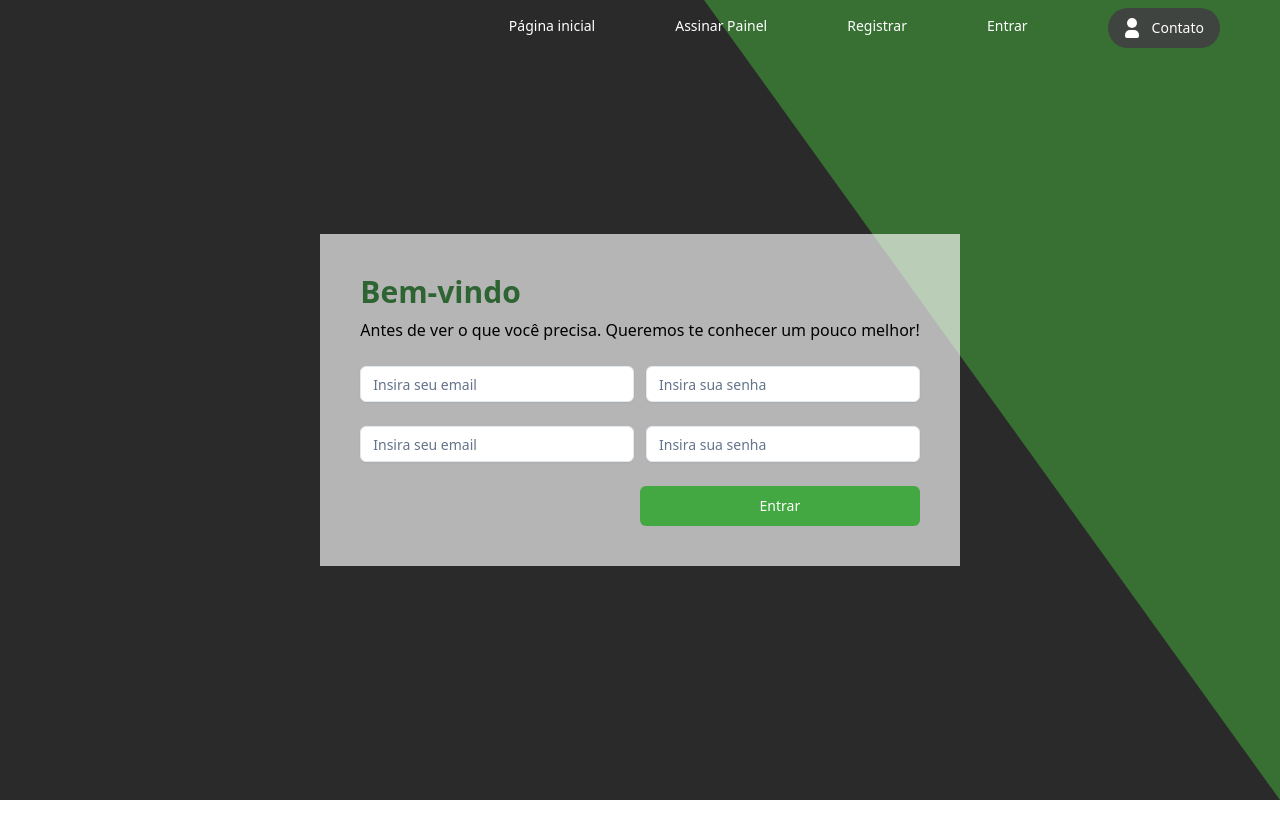
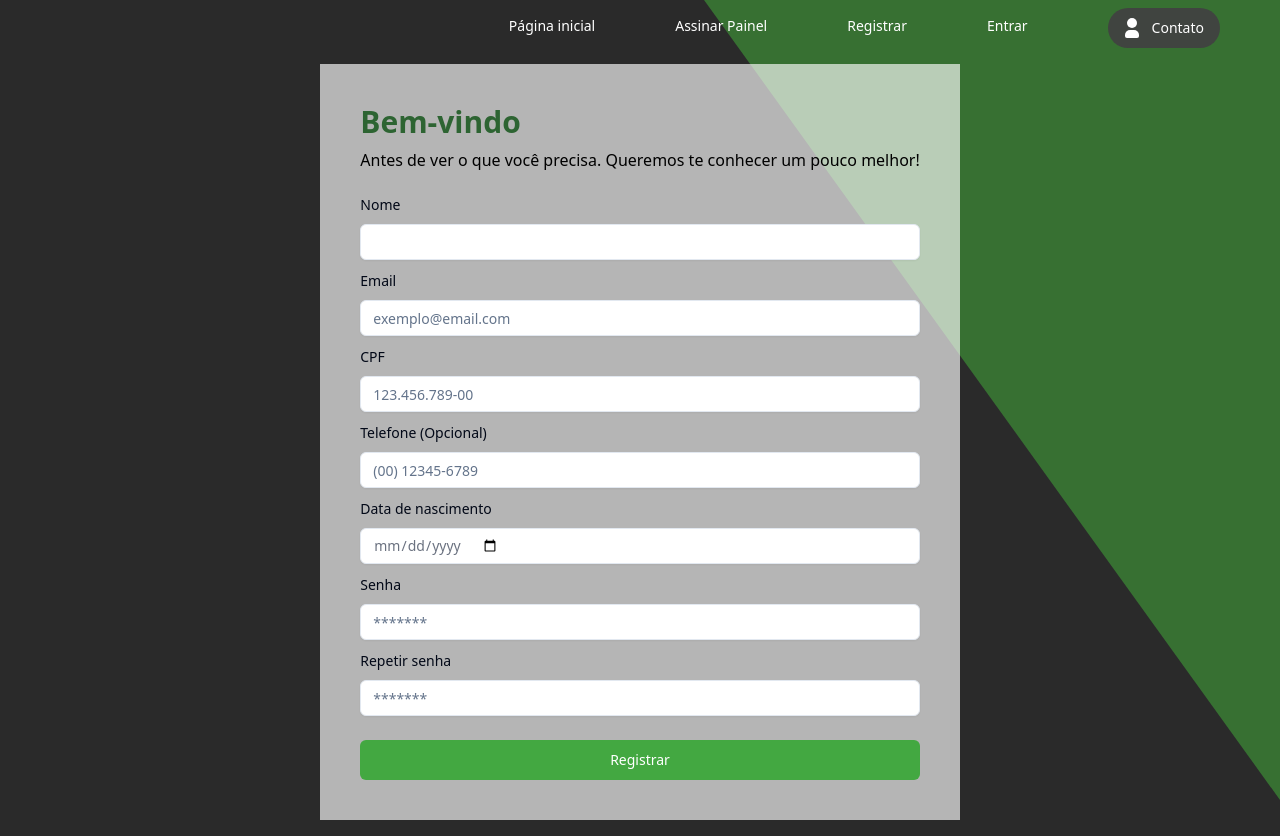
Before and after one commit to gabrielss2406/ConnectFarm-WebAPP, a Next.js app in the folder connectfarmpainel/: page /register in a window 1280 px wide. Before the commit the page ends 800 px from the top, so only its background shows below. Built offline with nearby package versions, Linux system fonts and the light colour scheme; no server answers.

Commit message:
feat: register working with api

```diff
--- /dev/null
+++ b/connectfarmpainel/src/components/shared/components/sonner.tsx
@@ -0,0 +1,28 @@
+"use client"
+
+import { Toaster as Sonner } from "sonner"
+
+type ToasterProps = React.ComponentProps<typeof Sonner>
+
+const Toaster = ({ ...props }: ToasterProps) => {
+
+	return (
+		<Sonner
+			className='toaster group'
+			toastOptions={{
+				classNames: {
+					toast:
+						"group toast group-[.toaster]:bg-background group-[.toaster]:text-foreground group-[.toaster]:border-border group-[.toaster]:shadow-lg",
+					description: "group-[.toast]:text-muted-foreground",
+					actionButton:
+						"group-[.toast]:bg-primary group-[.toast]:text-primary-foreground",
+					cancelButton:
+						"group-[.toast]:bg-muted group-[.toast]:text-muted-foreground",
+				},
+			}}
+			{...props}
+		/>
+	)
+}
+
+export { Toaster }
--- a/connectfarmpainel/src/components/shared/ui/input.tsx
+++ b/connectfarmpainel/src/components/shared/ui/input.tsx
@@ -1,25 +1,27 @@
-import * as React from "react"
+import * as React from "react";
+import { cn } from "@/lib/utils";
 
-import { cn } from "@/lib/utils"
-
-export interface InputProps
-  extends React.InputHTMLAttributes<HTMLInputElement> {}
+export interface InputProps extends React.InputHTMLAttributes<HTMLInputElement> {
+  isInvalid?: boolean;
+}
 
 const Input = React.forwardRef<HTMLInputElement, InputProps>(
-  ({ className, type, ...props }, ref) => {
+  ({ className, type, isInvalid, ...props }, ref) => {
+
     return (
       <input
         type={type}
         className={cn(
-          "flex h-9 w-full rounded-md border border-input px-3 py-1 text-sm shadow-sm transition-colors file:border-0 file:bg-transparent file:text-sm file:font-medium placeholder:text-muted-foreground focus-visible:outline-none focus-visible:ring-1 focus-visible:ring-ring disabled:cursor-not-allowed disabled:opacity-50",
+          "flex h-9 w-full rounded-md border px-3 py-1 text-sm shadow-sm transition-colors file:border-0 file:bg-transparent file:text-sm file:font-medium placeholder:text-muted-foreground focus-visible:outline-none focus-visible:ring-1 focus-visible:ring-ring disabled:cursor-not-allowed disabled:opacity-50",
+          isInvalid ? "border-red-500 border-2" : "border-input",
           className
         )}
         ref={ref}
         {...props}
       />
-    )
+    );
   }
-)
-Input.displayName = "Input"
+);
+Input.displayName = "Input";
 
-export { Input }
+export { Input };
--- a/connectfarmpainel/src/forms/LoginForm.tsx
+++ b/connectfarmpainel/src/forms/LoginForm.tsx
@@ -1,6 +1,5 @@
 import { Input } from "@/components/shared/ui/input";
-import { Form, FormControl, FormDescription, FormField, FormItem, FormLabel, FormMessage } from "@/components/shared/ui/form";
-import { z } from "zod";
+import { Form, FormControl, FormField, FormItem, FormLabel, FormMessage } from "@/components/shared/ui/form";
 import { useForm } from 'react-hook-form';
 import { zodResolver } from "@hookform/resolvers/zod";
 import { Button } from "@/components/shared/ui/button";
@@ -8,6 +7,7 @@ import { LoginSchema, LoginType } from "@/schemas/User";
 import { UserService } from "@/services/user";
 import { useState } from "react";
 import { ButtonCustom } from "@/components/shared/ui/button-custom";
+import { toast } from "sonner";
 
 export default function LoginForm() {
   const [loading, setLoading] = useState(false);
@@ -22,9 +22,9 @@ export default function LoginForm() {
     setLoading(true);
     try {
       const response = await userService.login(values.email, values.password);
-          console.log('Login successful', response);
+      toast.success("Usuário logado com sucesso!")
     } catch (error) {
-          console.error('Erro ao fazer login:', error);
+      toast.error("Erro ao fazer login!")
     } finally {
       setLoading(false);
     }
@@ -49,8 +49,8 @@ export default function LoginForm() {
                 />
               </FormControl>
               <div className="flex flex-row justify-between">
-                    <div className="min-h-[1.25rem]"/>
-                    <FormMessage className="absolute"/>
+                <div className="min-h-[1.25rem]" />
+                <FormMessage className="absolute" />
               </div>
             </FormItem>
           )}
@@ -68,8 +68,8 @@ export default function LoginForm() {
                 />
               </FormControl>
               <div className="flex flex-row justify-between">
-                    <div className="min-h-[1.25rem]"/>
-                    <FormMessage className="absolute"/>
+                <div className="min-h-[1.25rem]" />
+                <FormMessage className="absolute" />
               </div>
             </FormItem>
           )}
--- a/connectfarmpainel/src/forms/RegisterForm.tsx
+++ b/connectfarmpainel/src/forms/RegisterForm.tsx
@@ -2,46 +2,130 @@ import { Input } from "@/components/shared/ui/input";
 import { Form, FormControl, FormField, FormItem, FormLabel, FormMessage } from "@/components/shared/ui/form";
 import { useForm } from 'react-hook-form';
 import { zodResolver } from "@hookform/resolvers/zod";
-import { Button } from "@/components/shared/ui/button";
-import { LoginSchema, LoginType } from "@/schemas/User";
+import { RegisterSchema, RegisterType } from "@/schemas/User";
+import { maskToCpf, maskToPhone } from "@/helpers/mask";
+import { ButtonCustom } from "@/components/shared/ui/button-custom";
+import { useState } from "react";
 import { UserService } from "@/services/user";
+import { toast } from "sonner"
+import { useRouter } from "next/navigation";
 
 export default function RegisterForm() {
+  const [loading, setLoading] = useState(false);
+	const router = useRouter()
 
-    const form = useForm<LoginType>({
+  const form = useForm<RegisterType>({
     mode: "all",
-        resolver: zodResolver(LoginSchema),
+    resolver: zodResolver(RegisterSchema),
   })
 
-      async function onSubmit(values: LoginType) {
-        console.log("submit")
+  async function onSubmit(values: RegisterType) {
+    const userService = new UserService();
+    setLoading(true);
+    try {
+      const response = await userService.register(values);
+      toast.success("Usuário criado com sucesso!")
+      router.push("/login")
+    } catch (error) {
+      toast.error("Erro ao criar usuário")
+    } finally {
+      setLoading(false);
+    }
   }
 
   return (
     <Form {...form}>
-          <form onSubmit={form.handleSubmit(onSubmit)} className="h-full p-10  space-y-6 flex flex-col">
-            <FormLabel className="flex flex-col text-3xl text-[#2D6432] gap-2 font-bold">
+      <form onSubmit={form.handleSubmit(onSubmit)} className="h-full p-10 space-y-2 flex flex-col">
+        <FormLabel className="flex flex-col text-3xl text-[#2D6432] gap-2 font-bold mb-3">
           Bem-vindo
           <div className="text-base pt-0 text-black font-normal">
             Antes de ver o que você precisa. Queremos te conhecer um pouco melhor!
           </div>
         </FormLabel>
 
-            <div className="flex gap-3 flex-row max-sm:flex-wrap">
+        <FormField
+          control={form.control}
+          name="name"
+          render={({ field }) => (
+            <FormItem className='w-full'>
+              <FormLabel>Nome</FormLabel>
+              <FormControl>
+                <Input
+                  type="text"
+                  isInvalid={!!form.formState.errors.name}
+                  {...field}
+                />
+              </FormControl>
+            </FormItem>
+          )}
+        />
         <FormField
           control={form.control}
           name="email"
           render={({ field }) => (
             <FormItem className='w-full'>
+              <FormLabel>Email</FormLabel>
               <FormControl>
                 <Input
-                        placeholder="Insira seu email"
+                  placeholder="exemplo@email.com"
                   type="email"
-                        className="w-full"
+                  isInvalid={!!form.formState.errors.email}
                   {...field}
                 />
               </FormControl>
-                    <FormMessage />
+            </FormItem>
+          )}
+        />
+        <FormField
+          control={form.control}
+          name="cpf"
+          render={({ field }) => (
+            <FormItem className='w-full'>
+              <FormLabel>CPF</FormLabel>
+              <FormControl>
+                <Input
+                  placeholder="123.456.789-00"
+                  type="text"
+                  isInvalid={!!form.formState.errors.cpf}
+                  value={maskToCpf(field.value)}
+                  onChange={field.onChange}
+                />
+              </FormControl>
+            </FormItem>
+          )}
+        />
+        <FormField
+          control={form.control}
+          name="phone"
+          render={({ field }) => (
+            <FormItem className='w-full'>
+              <FormLabel>Telefone (Opcional)</FormLabel>
+              <FormControl>
+                <Input
+                  placeholder="(00) 12345-6789"
+                  type="text"
+                  isInvalid={!!form.formState.errors.phone}
+                  value={maskToPhone(field.value)}
+                  onChange={field.onChange}
+                />
+              </FormControl>
+            </FormItem>
+          )}
+        />
+        <FormField
+          control={form.control}
+          name="birth"
+          render={({ field }) => (
+            <FormItem className='w-full'>
+              <FormLabel>Data de nascimento</FormLabel>
+              <FormControl>
+                <Input
+                  className={field.value ? "text-black" : "text-gray-500"}
+                  onChange={field.onChange}
+                  type="date"
+                  isInvalid={!!form.formState.errors.birth}
+                />
+              </FormControl>
             </FormItem>
           )}
         />
@@ -50,10 +134,29 @@ export default function RegisterForm() {
           name="password"
           render={({ field }) => (
             <FormItem className='w-full'>
+              <FormLabel>Senha</FormLabel>
               <FormControl>
                 <Input
-                        placeholder="Insira sua senha"
+                  placeholder="*******"
                   type="password"
+                  isInvalid={!!form.formState.errors.password}
+                  {...field}
+                />
+              </FormControl>
+            </FormItem>
+          )}
+        />
+        <FormField
+          control={form.control}
+          name="confirmPassword"
+          render={({ field }) => (
+            <FormItem className='w-full'>
+              <FormLabel>Repetir senha</FormLabel>
+              <FormControl>
+                <Input
+                  placeholder="*******"
+                  type="password"
+                  isInvalid={!!form.formState.errors.confirmPassword}
                   {...field}
                 />
               </FormControl>
@@ -61,47 +164,8 @@ export default function RegisterForm() {
             </FormItem>
           )}
         />
-            </div>
-
-            <div className="flex gap-3 flex-row max-sm:flex-wrap">
-              <FormField
-                control={form.control}
-                name="email"
-                render={({ field }) => (
-                  <FormItem className='w-full'>
-                    <FormControl>
-                      <Input
-                        placeholder="Insira seu email"
-                        type="email"
-                        className="w-full"
-                        {...field}
-                      />
-                    </FormControl>
-                    <FormMessage />
-                  </FormItem>
-                )}
-              />
-              <FormField
-                control={form.control}
-                name="password"
-                render={({ field }) => (
-                  <FormItem className='w-full'>
-                    <FormControl>
-                      <Input
-                        placeholder="Insira sua senha"
-                        type="password"
-                        {...field}
-                      />
-                    </FormControl>
-                    <FormMessage />
-                  </FormItem>
-                )}
-              />
-            </div>
-
-            <div className="flex justify-end w-full gap-4">
-              <Button className="w-1/2" variant={"secondary"} type="submit">Entrar</Button>
-            </div>
+        <span className="h-2"></span>
+        <ButtonCustom className="w-full" variant={"secondary"} type="submit" isLoading={loading}>Registrar</ButtonCustom>
       </form>
     </Form>
   )
--- /dev/null
+++ b/connectfarmpainel/src/helpers/mask.ts
@@ -0,0 +1,18 @@
+export const maskToCpf = (value: string | undefined): string => {
+  if (!value) return "";
+  return value
+    .replace(/\D/g, "")
+    .replace(/(\d{3})(\d)/, "$1.$2")
+    .replace(/(\d{3})(\d)/, "$1.$2")
+    .replace(/(\d{3})(\d{1,2})/, "$1-$2")
+    .replace(/(-\d{2})\d+?$/, "$1");
+};
+
+export const maskToPhone = (value: string | undefined): string => {
+  if (!value) return "";
+  return value
+    .replace(/\D/g, "")
+    .replace(/^(\d{2})(\d)/, "($1) $2")
+    .replace(/(\d{5})(\d)/, "$1-$2")
+    .replace(/(-\d{4})\d+?$/, "$1");
+};
--- a/connectfarmpainel/src/pages/_app.tsx
+++ b/connectfarmpainel/src/pages/_app.tsx
@@ -1,5 +1,7 @@
+import { Toaster } from "@/components/shared/components/sonner";
 import Sidebar from "@/components/Sidebar/Sidebar";
 import "@/styles/globals.css";
+import { CircleCheck, CircleX, Info, Loader2, TriangleAlert } from "lucide-react";
 import type { AppProps } from "next/app";
 import { useRouter } from "next/router";
 
@@ -11,6 +13,22 @@ export default function App({ Component, pageProps }: AppProps) {
   const shouldRenderSidebar = !pagesWithoutSidebar.includes(router.pathname);
 
   return (
+    <>
+      <Toaster
+					visibleToasts={3}
+					duration={2000}
+					theme='dark'
+					position='top-center'
+					closeButton
+					richColors
+					icons={{
+						success: <CircleCheck />,
+						info: <Info />,
+						error: <CircleX />,
+						warning: <TriangleAlert />,
+						loading: <Loader2 className='animate-spin' />,
+					}}
+				/>
       <div className="flex bg-white">
         {shouldRenderSidebar && <Sidebar />}
         <div className="w-full h-screen"
@@ -21,5 +39,6 @@ export default function App({ Component, pageProps }: AppProps) {
           <Component {...pageProps} />
         </div>
       </div>
+    </>
   );
 }
--- a/connectfarmpainel/src/pages/register/index.tsx
+++ b/connectfarmpainel/src/pages/register/index.tsx
@@ -18,7 +18,7 @@ export default function About() {
           zIndex: 0
         }}
       />
-        <div className='bg-white bg-opacity-65 z-10'>
+        <div className='bg-white bg-opacity-65 z-10 mt-16 mb-4'>
           <RegisterForm />
         </div>
       </div>
--- a/connectfarmpainel/src/schemas/User.ts
+++ b/connectfarmpainel/src/schemas/User.ts
@@ -1,16 +1,27 @@
 import { z } from "zod";
 
 export const LoginSchema = z.object({
-    email: z.string({ required_error: "Email obrigatório" }).max(80),
-    password: z.string({ required_error: "Senha obrigatória" }).max(30)
+    email: z.string({ required_error: "Email obrigatório" }).max(80).min(1),
+    password: z.string({ required_error: "Senha obrigatória" }).max(30).min(1)
 })
 
 export const RegisterSchema = z.object({
-    nome: z.string({ required_error: "Campo obrigatório" }).max(80),
-    email: z.string({ required_error: "Campo obrigatório" }).max(80),
-    cpf: z.string({ required_error: "Campo obrigatório" }).max(80),
-    date: z.date(),
-    password: z.string({ required_error: "Campo obrigatório" }).max(30)
-})
+    name: z.string({ required_error: "Campo obrigatório" }).max(80).min(1),
+    email: z.string({ required_error: "Campo obrigatório" }).max(80).min(1),
+    cpf: z.string({ required_error: "Campo obrigatório" }).min(14),
+    phone: z.string().max(15),
+    birth: z.string().min(10),
+    password: z.string({ required_error: "Campo obrigatório" }).max(30),
+    confirmPassword: z.string({ required_error: "Campo obrigatório" }).max(30)
+}).superRefine(({ confirmPassword, password }, ctx) => {
+    if (confirmPassword !== password) {
+      ctx.addIssue({
+        code: "custom",
+        message: "A senhas não estão iguais",
+        path: ['confirmPassword']
+      });
+    }
+  });
 
 export type LoginType = z.infer<typeof LoginSchema>
+export type RegisterType = z.infer<typeof RegisterSchema>
--- a/connectfarmpainel/src/services/api.ts
+++ b/connectfarmpainel/src/services/api.ts
@@ -5,7 +5,6 @@ const api = axios.create({
   baseURL: API_BASE_URL,
   headers: {
     'x-api-key': API_KEY,
-    'Content-Type': 'multipart/form-data',
   },
 });
 
--- a/connectfarmpainel/src/services/user.ts
+++ b/connectfarmpainel/src/services/user.ts
@@ -1,6 +1,7 @@
 import api from './api';
 import Cookies from 'js-cookie';
 import dotenv from 'dotenv';
+import { RegisterType } from '@/schemas/User';
 
 dotenv.config();
 export class UserService {
@@ -10,7 +11,11 @@ export class UserService {
       formData.append('username', username);
       formData.append('password', password);
 
-      const response = await api.post('/user/login', formData);
+      const response = await api.post('/user/login', formData, {
+        headers: {
+          'Content-Type': 'multipart/form-data',
+        }
+      });
 
       if (response.data.access_token) {
         const expires = 600 / 1440;
@@ -23,4 +28,18 @@ export class UserService {
       throw new Error('Login failed');
     }
   }
+
+
+  public async register(values : RegisterType) {
+    try {
+      const { confirmPassword, ...data } = values;
+
+      const response = await api.post('/user/register', data);
+
+      return response.data;
+    } catch (error) {
+      console.error('Erro ao fazer cadastro:', error);
+      throw new Error('Login failed');
+    }
+  }
 }
```
Also changed, not shown: connectfarmpainel/package.json (+7 -1 lines), 1 other file (tests, documents, lock files or other folders). Lines whose indentation alone changed are shown as unchanged.
